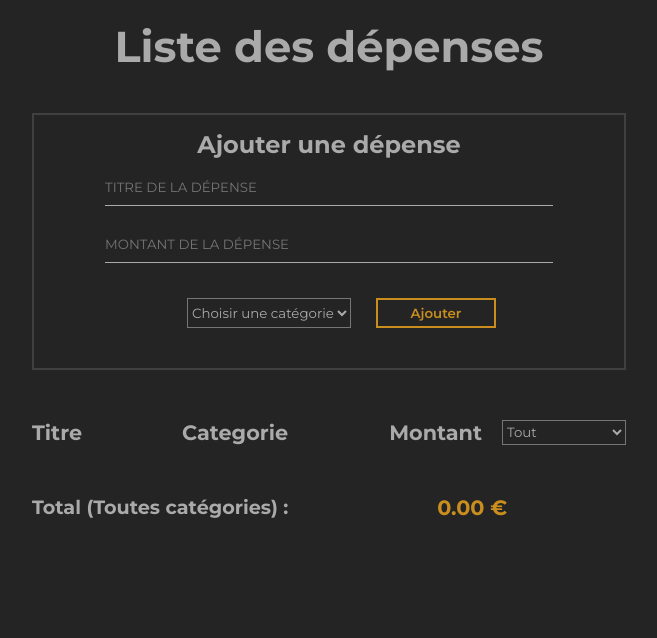
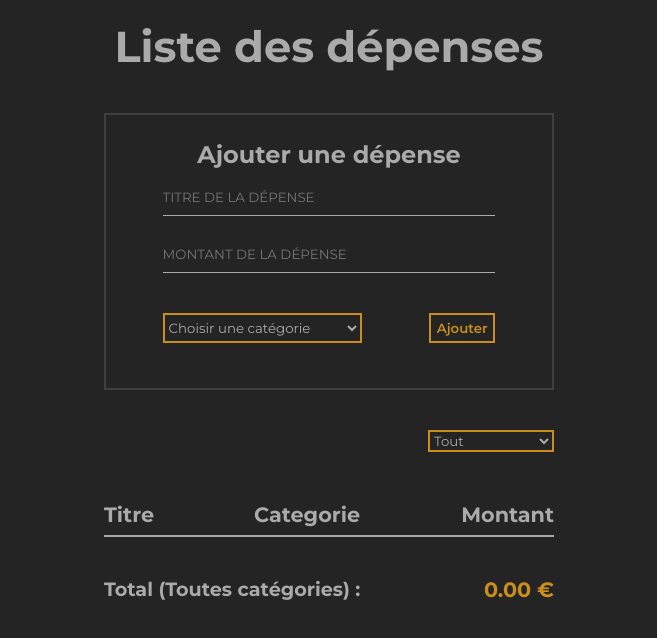
Before and after one commit to gaetan-hts/FDS51-Gaetan-Mathias, a React (Vite) app: page / in a window 1280 px wide. Shown: the top 638 px of the page, without its empty margins (311-968 px from the left). Built offline with nearby package versions, Linux system fonts and the light colour scheme.

Commit message:
style layout changes

```diff
--- a/src/components/ExpensesList.jsx
+++ b/src/components/ExpensesList.jsx
@@ -32,6 +32,19 @@ const ExpensesList = ({ category }) => {
 
   return (
     <>
+      <div className="select-container">
+        <select
+          value={filterSelectedCategory}
+          onChange={(e) => setFilterSelectedCategory(e.target.value)}
+        >
+          <option value="">Tout</option>
+          {category.map((cat, index) => (
+            <option key={index} value={cat}>
+              {cat}
+            </option>
+          ))}
+        </select>
+      </div>
       <div className="expenses-list-container">
         <header>
           <div className="title-container">
@@ -39,17 +52,6 @@ const ExpensesList = ({ category }) => {
             <h3>Categorie</h3>
             <h3>Montant</h3>
           </div>
-          <select
-            value={filterSelectedCategory}
-            onChange={(e) => setFilterSelectedCategory(e.target.value)}
-          >
-            <option value="">Tout</option>
-            {category.map((cat, index) => (
-              <option key={index} value={cat}>
-                {cat}
-              </option>
-            ))}
-          </select>
         </header>
         <ul className="item-list">
           {filteredExpenses.map((expense, index) => (
--- a/src/styles/components/_addExpensesForm.scss
+++ b/src/styles/components/_addExpensesForm.scss
@@ -2,7 +2,7 @@
   width: 100%;
   margin-top: 20px;
   border: 2px solid rgba(241, 241, 241, 0.137);
-  padding: 15px;
+  padding: 25px 15px 15px 15px;
 
   form {
     input {
@@ -10,14 +10,22 @@
     }
 
     .select-btn-container {
-    }
+      width: 80%;
+      display: flex;
+      align-items: center;
+      justify-content: space-between;
+      gap: 30px;
+      margin: 0 10%;
+
       select {
-      margin: 25px;
+        width: 60%;
         height: 30px;
+        margin: 30px 30px 30px 0;
+        border: 2px solid $total;
       }
       button {
         height: 30px;
-      width: 120px;
+        width: 20%;
         font-weight: 600;
         border: 2px solid $total;
         color: $total;
@@ -30,3 +38,4 @@
       }
     }
   }
+}
--- a/src/styles/components/_expense.scss
+++ b/src/styles/components/_expense.scss
@@ -1,6 +1,6 @@
 .item {
   position: relative;
-  width: 80%;
+  width: 100%;
   list-style: none;
   display: flex;
   justify-content: space-between;
--- a/src/styles/components/_expensesList.scss
+++ b/src/styles/components/_expensesList.scss
@@ -1,11 +1,26 @@
+.select-container {
+  width: 100%;
+  display: flex;
+  justify-content: flex-end;
+  align-items: center;
+  margin: 40px 0 20px 0;
+  select {
+    margin-left: 20px;
+    border: 2px solid $total;
+  }
+}
+
 .expenses-list-container {
   header {
+    position: relative;
     display: flex;
     margin: 50px 0;
+
     .title-container {
-      width: 80%;
+      width: 100%;
       justify-content: space-between;
       display: flex;
+
       h3 {
         min-width: 150px;
         font-size: 1.3rem;
@@ -16,16 +31,24 @@
         }
       }
     }
-    select {
-      margin-left: 20px;
+
+    &::after {
+      position: absolute;
+      content: "";
+      width: 100%;
+      height: 2px;
+      background-color: $light1;
+      bottom: -10px;
+      left: 0;
     }
   }
 }
 .total-container {
-  width: 80%;
+  width: 100%;
   font-size: 0.8rem;
   display: flex;
   justify-content: space-between;
+  margin-bottom: 100px;
   .total {
     color: $total;
     font-size: 1.3rem;
```
Lines whose indentation alone changed are shown as unchanged.
